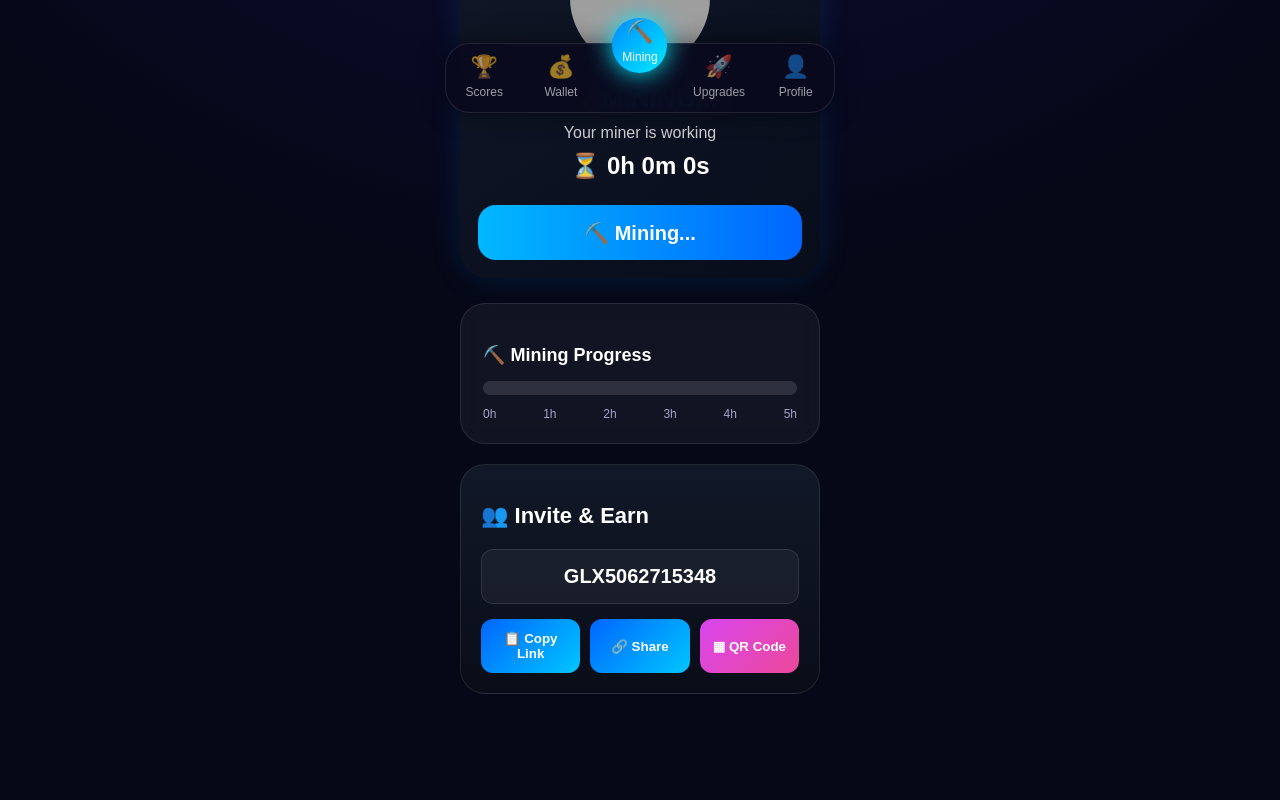
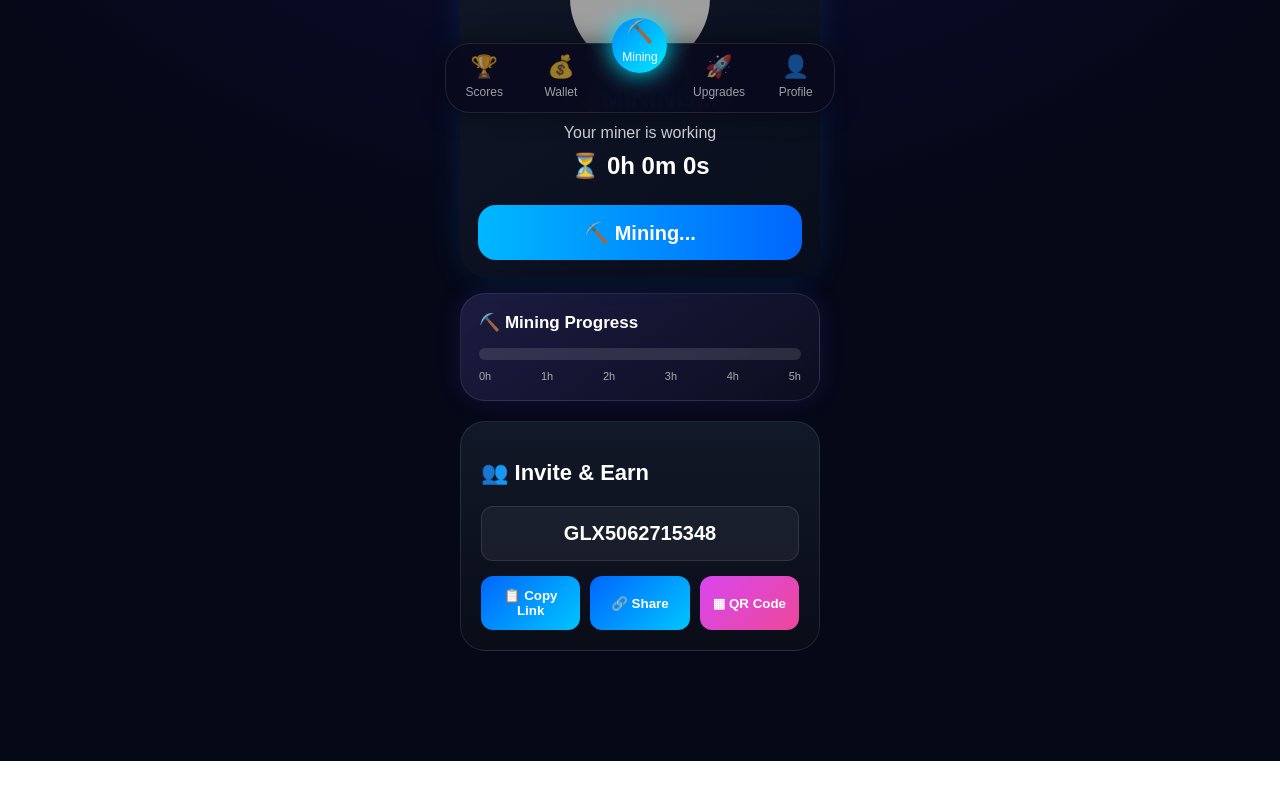
Before and after one commit to a3gqqq-crypto/GlaxMiner, a React app in the folder app/: page / in a window 1280 px wide. Shown: the part 677-1477 px from the top of the page. After the commit the page ends 1438 px from the top, so only its background shows below. Built offline with nearby package versions, Linux system fonts and the light colour scheme; no server answers; grey boxes are pictures that could not be loaded; the HTML template or start-up script is replaced by a standard one.

Commit message:
updated progress bar design

```diff
--- a/app/src/styles/ProgressBar.css
+++ b/app/src/styles/ProgressBar.css
@@ -1,8 +1,11 @@
 .progress-card {
 
-  margin-top:25px;
+  width:100%;
 
-  padding:22px;
+  margin:15px auto;
+
+
+  padding:18px;
 
 
   border-radius:25px;
@@ -10,7 +13,11 @@
 
   background:
 
-  rgba(255,255,255,.05);
+  linear-gradient(
+    145deg,
+    rgba(35,35,80,.75),
+    rgba(15,15,35,.8)
+  );
 
 
   border:
@@ -18,31 +25,42 @@
   1px solid rgba(255,255,255,.1);
 
 
-  backdrop-filter:blur(12px);
+  box-shadow:
+
+  0 0 25px rgba(100,80,255,.15);
 
 }
 
 
 
+/* Title */
+
 .progress-card p {
+
+  margin:0 0 15px;
+
 
   color:white;
 
-  font-size:18px;
 
-  font-weight:700;
+  font-size:17px;
 
-  margin-bottom:15px;
+
+  font-weight:800;
 
 }
 
 
 
+/* Progress bar */
+
 .progress {
+
 
   width:100%;
 
-  height:14px;
+
+  height:12px;
 
 
   background:
@@ -55,16 +73,17 @@
 
   overflow:hidden;
 
+
 }
 
 
 
+/* Filled part */
+
 .progress-fill {
 
+
   height:100%;
-
-
-  width:35%;
 
 
   border-radius:20px;
@@ -81,50 +100,30 @@
 
   box-shadow:
 
-  0 0 20px rgba(120,90,255,.8);
+  0 0 20px #00e5ff;
 
-
-  animation:
-
-  progressGlow 2s infinite alternate;
 
 }
 
 
 
-@keyframes progressGlow {
-
-  from {
-
-    box-shadow:
-    0 0 10px rgba(120,90,255,.5);
-
-  }
-
-
-  to {
-
-    box-shadow:
-    0 0 30px rgba(0,229,255,.9);
-
-  }
-
-}
-
-
+/* Time labels */
 
 .progress-labels {
 
+
   display:flex;
+
 
   justify-content:space-between;
 
 
-  margin-top:12px;
+  margin-top:10px;
 
 
-  color:#a9a5c8;
+  color:#aaa;
 
-  font-size:12px;
+
+  font-size:11px;
 
 }
```
